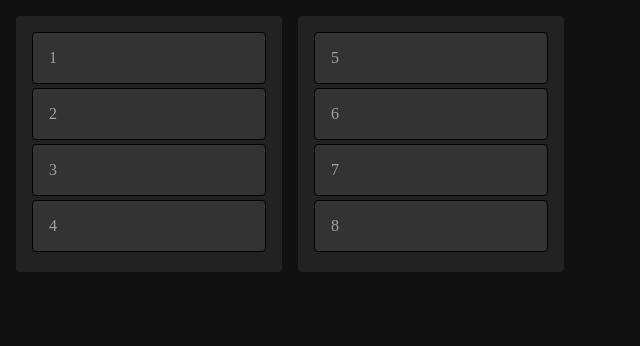
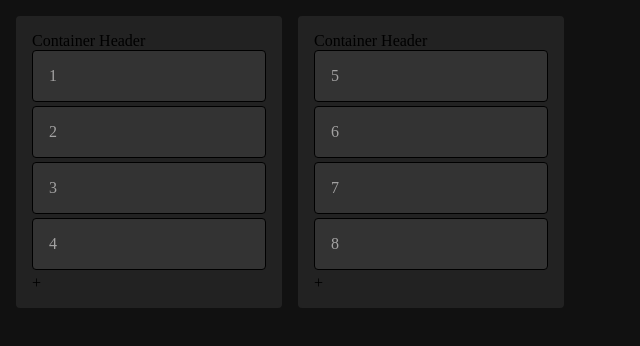
Before and after one commit to rev1311/mind-flow, a plain HTML site: page index.html in a window 1280 px wide. Shown: the whole page, without its empty margins (0-640 px from the left). Drawn offline with Linux system fonts and the light colour scheme.

Commit message:
added cards container for cards inside main containers

```diff
--- a/index.html
+++ b/index.html
@@ -12,18 +12,26 @@
 <body>
 
     <div class="container">
+        <div class="container-header">Container Header</div>
+        <div class="container-cards">
             <div class="draggable card" draggable="true">1</div>
             <div class="draggable card" draggable="true">2</div>
             <div class="draggable card" draggable="true">3</div>
             <div class="draggable card" draggable="true">4</div>
         </div>
+        <div class="add_btn">+</div>
+    </div>
 
     <div class="container">
+        <div class="container-header">Container Header</div>
+        <div class="container-cards">
             <div class="draggable card" draggable="true">5</div>
             <div class="draggable card" draggable="true">6</div>
             <div class="draggable card" draggable="true">7</div>
             <div class="draggable card" draggable="true">8</div>
         </div>
+        <div class="add_btn">+</div>
+    </div>
 
 </body>
 </html>
```
Lines whose indentation alone changed are shown as unchanged.
